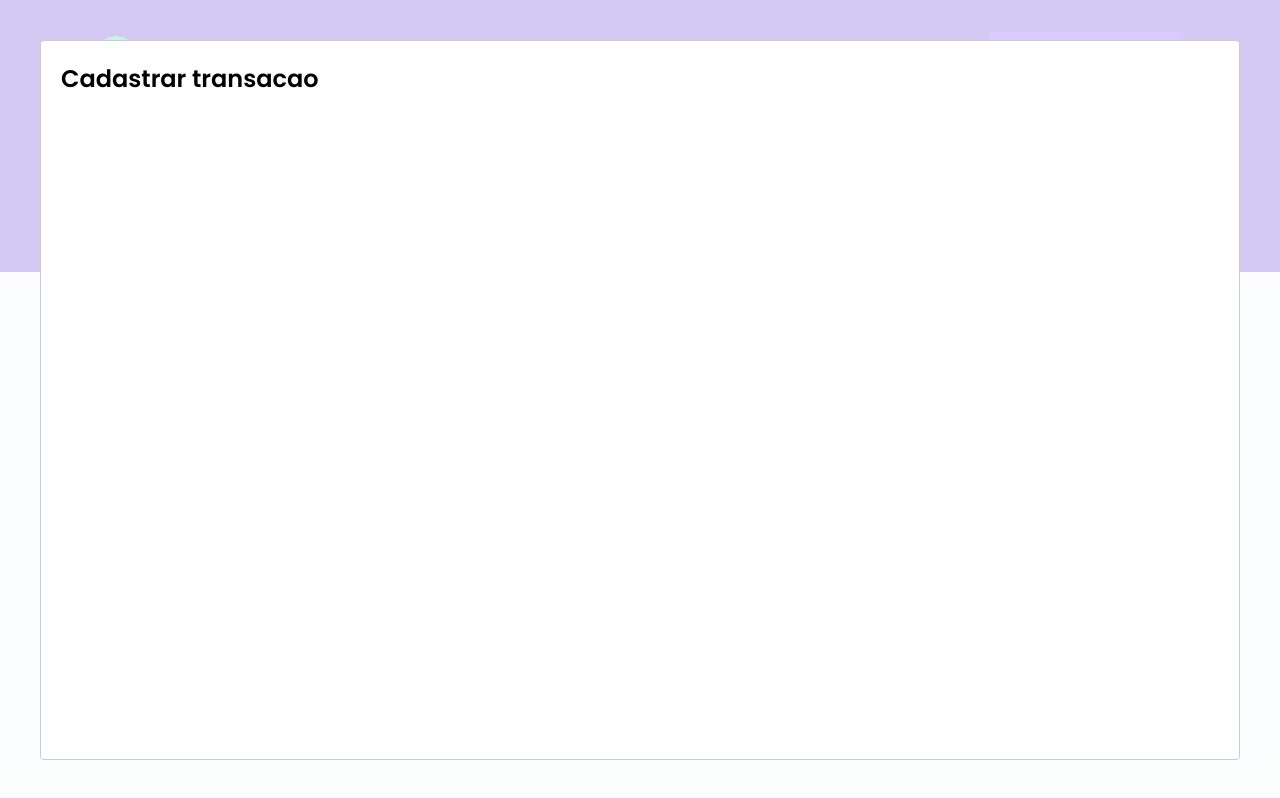
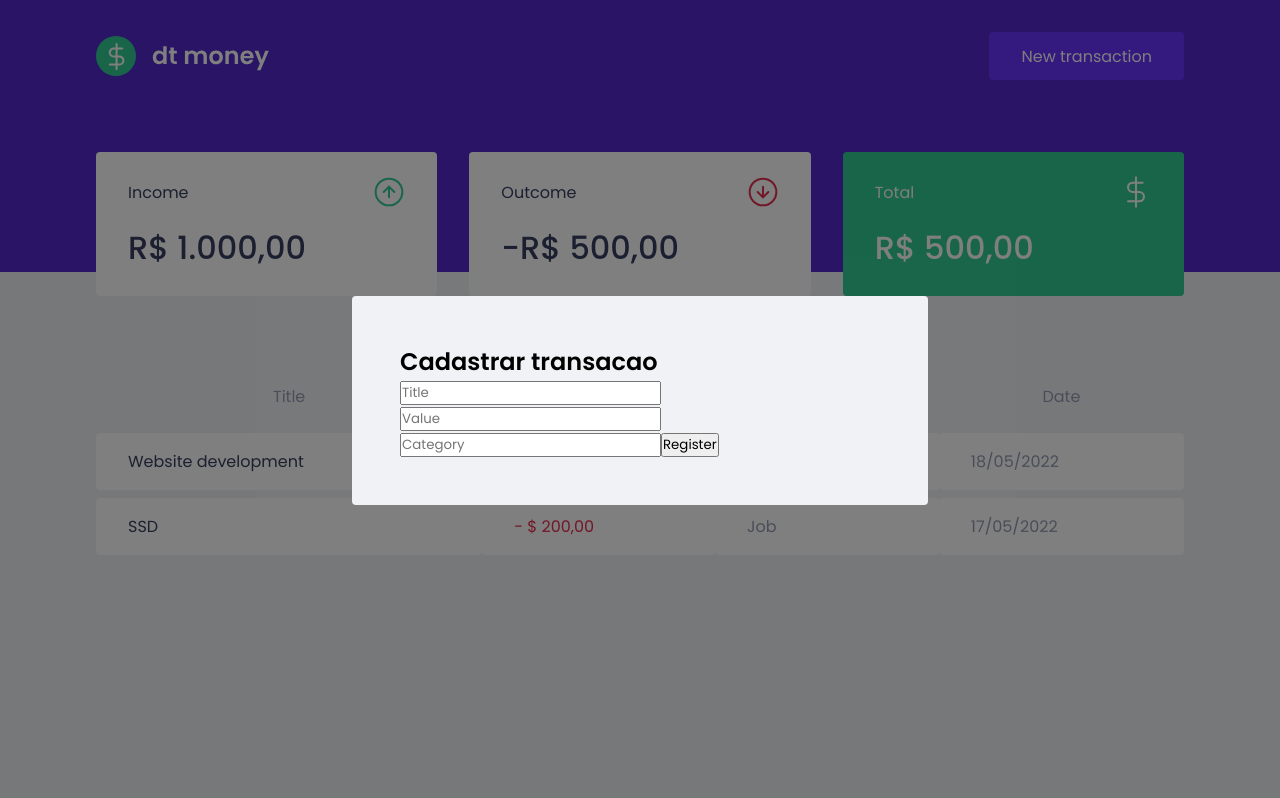
Before and after one commit to caleb-freitas/dtmoney, a React (Create React App) app: page / in a window 1280 px wide. Both pictures are taken after a click on the button "New transaction". Built offline with nearby package versions, Linux system fonts and the light colour scheme; no server answers; what miragejs would draw is missing.

Commit message:
feat: add form structure

```diff
--- a/src/components/NewTransactionModal/index.tsx
+++ b/src/components/NewTransactionModal/index.tsx
@@ -1,4 +1,5 @@
 import Modal from "react-modal"
+import { Container } from "./styles"
 
 export interface NewTransactionModelProps {
   isOpen: boolean
@@ -10,8 +11,16 @@
     <Modal
       isOpen={isOpen}
       onRequestClose={onRequestClose}
+      overlayClassName="react-modal-overlay"
+      className="react-modal-content"
     >
-      <h2>Cadastrar transacao</h2>
+      <Container>
+        <h2>Cadastrar transacao</h2>
+        <input placeholder="Title" />
+        <input type="number" placeholder="Value" />
+        <input placeholder="Category" />
+        <button type="submit">Register</button>
+      </Container>
     </Modal>
   )
 }
--- a/src/components/NewTransactionModal/styles.ts
+++ b/src/components/NewTransactionModal/styles.ts
@@ -1,3 +1,3 @@
 import styled from "styled-components";
 
-export const Container = styled.div``
+export const Container = styled.form``
--- a/src/styles/global.ts
+++ b/src/styles/global.ts
@@ -50,4 +50,25 @@
     opacity: 0.6;
     cursor: not-allowed;
   }
+
+  .react-modal-overlay{
+    background: rgba(0, 0, 0, 0.5);
+    position: fixed;
+    top: 0;
+    bottom: 0;
+    right: 0;
+    left: 0;
+    display: flex;
+    align-items: center;
+    justify-content: center;
+  }
+
+  .react-modal-content{
+    width: 100%;
+    max-width: 576px;
+    background: var(--background);
+    padding: 3rem;
+    position: relative;
+    border-radius: 0.25rem;
+  }
 `
```
